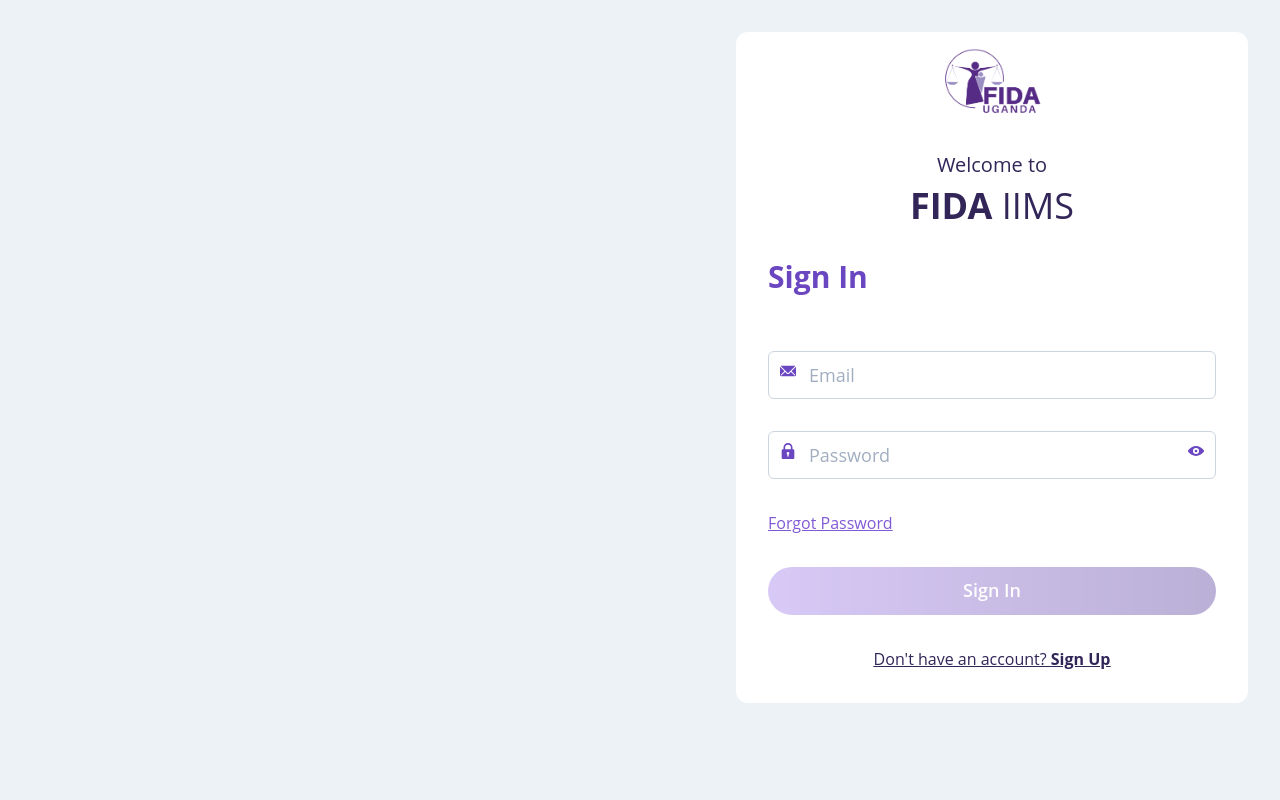
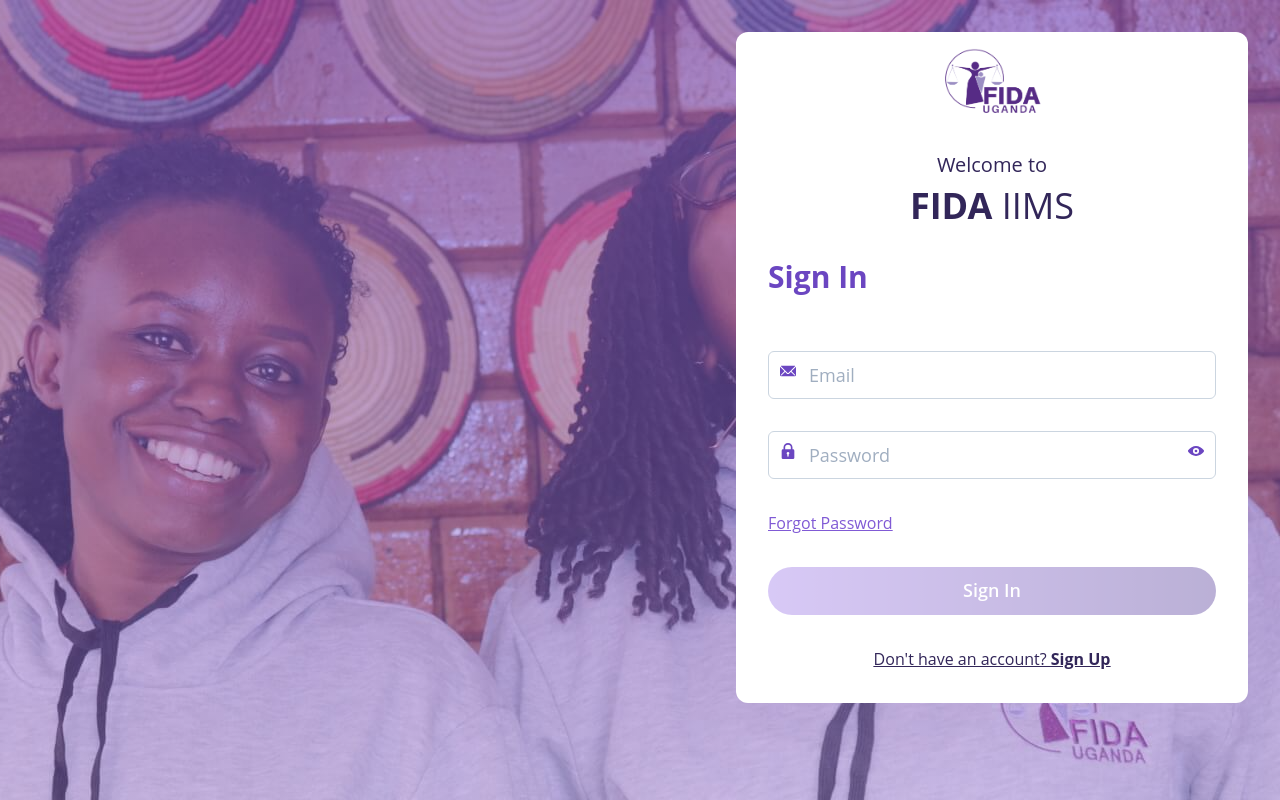
Before and after one commit to KimeraMoses/fida-uganda, a React (Create React App) app: page / in a window 1280 px wide. Shown: the top 800 px of the page. Built offline with nearby package versions, Linux system fonts and the light colour scheme.

Commit message:
added background image to gradient to login page

```diff
--- a/src/components/common/BackgroundImage.jsx
+++ b/src/components/common/BackgroundImage.jsx
@@ -1,13 +1,19 @@
 import { Box } from "@chakra-ui/react";
+import image from "./../../defaultData/images/1.jpeg";
 
 function BackgroundImage({ children }) {
   return (
     <Box
       bgColor="gray.100"
       width="100%"
-      minH="100vh"
+      minH="200vh"
       height="100%"
       position="relative"
+      bgGradient={`linear-gradient(to bottom, rgba(128, 90, 213, 60%), rgba(183, 148, 244, 20%)), url(${image})`}
+      backgroundColor="purple.100"
+      backgroundSize="cover"
+      backgroundPosition="center"
+      backgroundRepeat="no-repeat"
     >
       {children}
     </Box>
```
